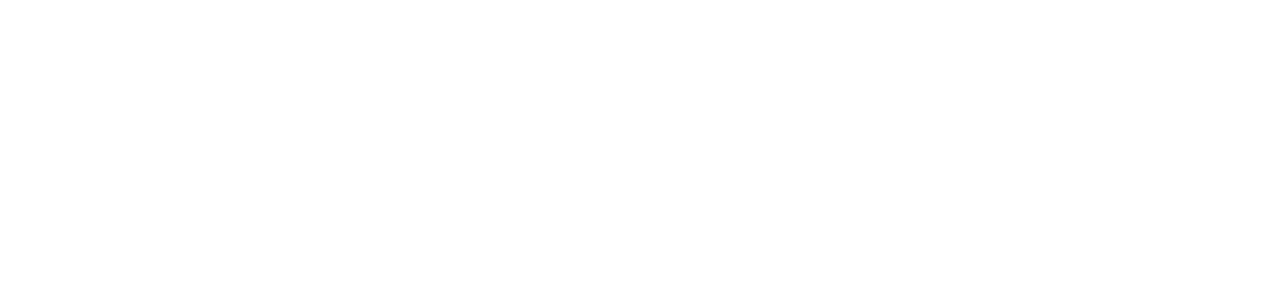
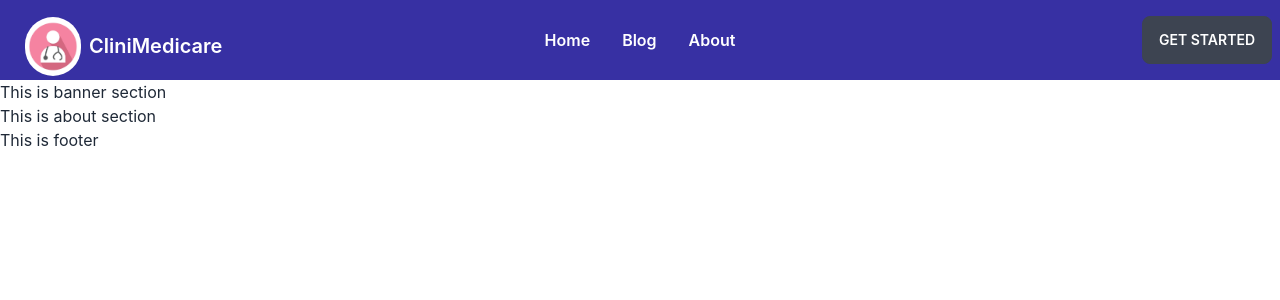
Before and after one commit to Atherbiswas/E-Service90_Client, a React (Create React App) app: page / in a window 1280 px wide. Shown: the top 300 px of the page. Built offline with nearby package versions, Linux system fonts and the light colour scheme.

Commit message:
added navbar

```diff
--- a/src/App.js
+++ b/src/App.js
@@ -1,9 +1,13 @@
+import { RouterProvider } from 'react-router-dom';
 import './App.css';
+import { routes } from './Routes/PublicRoutes/Routes';
 
 function App() {
   return (
     <div>
+      <RouterProvider router={routes}>
 
+      </RouterProvider>
     </div>
   );
 }
--- /dev/null
+++ b/src/Routes/PrivateRoutes/PrivateRoutes.js
@@ -0,0 +1,11 @@
+import React from 'react';
+
+const PrivateRoutes = () => {
+    return (
+        <div>
+
+        </div>
+    );
+};
+
+export default PrivateRoutes;
--- /dev/null
+++ b/src/layouts/Main.js
@@ -0,0 +1,14 @@
+import React from 'react';
+import { Outlet } from 'react-router-dom';
+import Header from '../pages/shared/Header/Header';
+
+const Main = () => {
+    return (
+        <div>
+            <Header></Header>
+            <Outlet></Outlet>
+        </div>
+    );
+};
+
+export default Main;
--- /dev/null
+++ b/src/pages/Blog/Blog.js
@@ -0,0 +1,11 @@
+import React from 'react';
+
+const Blog = () => {
+    return (
+        <div>
+            <h1>This is blog page</h1>
+        </div>
+    );
+};
+
+export default Blog;
--- /dev/null
+++ b/src/pages/Home/About/About.js
@@ -0,0 +1,11 @@
+import React from 'react';
+
+const About = () => {
+    return (
+        <div>
+            <h1>This is about section</h1>
+        </div>
+    );
+};
+
+export default About;
--- /dev/null
+++ b/src/pages/Home/Banner/Banner.js
@@ -0,0 +1,11 @@
+import React from 'react';
+
+const Banner = () => {
+    return (
+        <div>
+            <h1>This is banner section</h1>
+        </div>
+    );
+};
+
+export default Banner;
--- /dev/null
+++ b/src/pages/Home/Home/Home.js
@@ -0,0 +1,16 @@
+import React from "react";
+import Footer from "../../shared/Footer/Footer";
+import About from "../About/About";
+import Banner from "../Banner/Banner";
+
+const Home = () => {
+  return (
+    <div>
+      <Banner></Banner>
+      <About></About>
+      <Footer></Footer>
+    </div>
+  );
+};
+
+export default Home;
--- /dev/null
+++ b/src/pages/shared/Footer/Footer.js
@@ -0,0 +1,11 @@
+import React from 'react';
+
+const Footer = () => {
+    return (
+        <div>
+            <h1>This is footer</h1>
+        </div>
+    );
+};
+
+export default Footer;
--- /dev/null
+++ b/src/pages/shared/Header/Header.js
@@ -0,0 +1,51 @@
+import React from 'react';
+import { Link } from 'react-router-dom';
+import logo from '../../../doctor-icon.jpg'
+
+const Header = () => {
+    return (
+        <div className="navbar bg-indigo-800 font-semibold">
+                <div className="navbar-start">
+                    <div className="dropdown">
+                    <label tabIndex={0} className="btn btn-ghost lg:hidden">
+                    <svg xmlns="http://www.w3.org/2000/svg" className="h-5 w-5" fill="none" viewBox="0 0 24 24" stroke="currentColor"><path strokeLinecap="round" strokeLinejoin="round" strokeWidth="2" d="M4 6h16M4 12h8m-8 6h16" /></svg>
+                    </label>
+                    <ul tabIndex={0} className="menu menu-compact dropdown-content mt-3 p-2 shadow bg-base-100 rounded-box w-52">
+                    <li>
+                    <Link to='/'>Home</Link>
+                    </li>
+                    <li>
+                    <Link to="/blog">Blog</Link>
+                    </li>
+                    <li>
+                    <Link to="/about">About</Link>
+                    </li>
+                    </ul>
+                    </div>
+                    <Link className="btn btn-ghost normal-case text-xl text-white">
+                    <img src={logo} className="w-14 rounded-full" alt="" />
+                        <span className='mx-2'>CliniMedicare</span>
+
+                    </Link>
+                </div>
+                <div className="navbar-center hidden lg:flex h-16 text-white">
+                    <ul className="menu menu-horizontal p-0">
+                    <li>
+                        <Link to="/">Home</Link>
+                    </li>
+                    <li>
+                        <Link to="/blog">Blog</Link>
+                    </li>
+                    <li>
+                        <Link to="/about">About</Link>
+                    </li>
+                    </ul>
+                </div>
+                <div className="navbar-end">
+                    <Link className="btn">Get started</Link>
+                </div>
+        </div>
+    );
+};
+
+export default Header;
```
Also changed, not shown: src/Routes/PublicRoutes/Routes.js (added, +27 -0 lines), src/doctor-icon.jpg (added).
